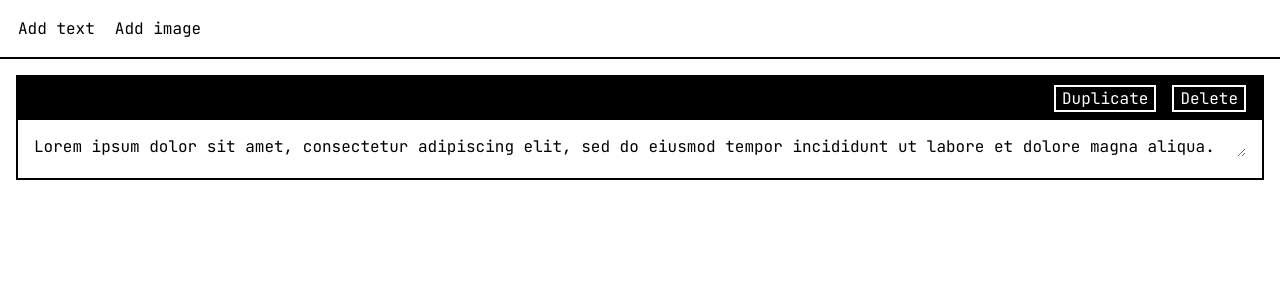
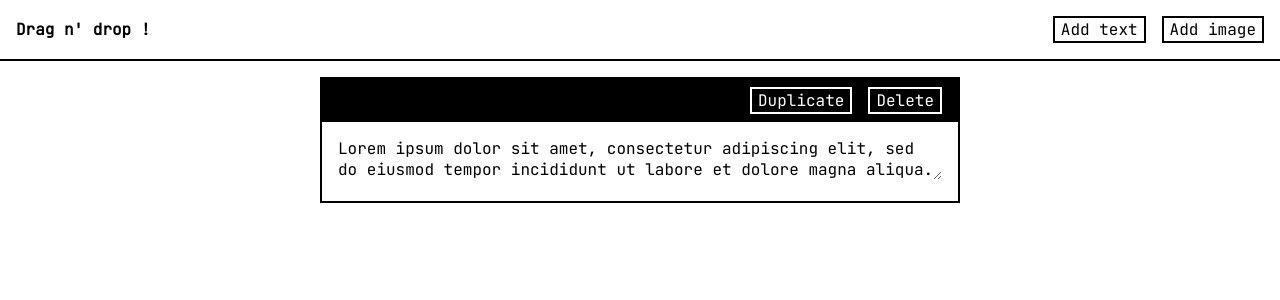
Before and after one commit to ljeandin/drag-drop-website-builder, a Vue app: page / in a window 1280 px wide. Both pictures are taken after a click on the button "Add text". Shown: the top 300 px of the page. Built offline with nearby package versions, Linux system fonts and the light colour scheme.

Commit message:
Refactor and finalize style

```diff
--- a/index.html
+++ b/index.html
@@ -5,13 +5,13 @@
         <link
             rel="icon"
             type="image/svg+xml"
-            href="/vite.svg"
+            href="https://picsum.photos/id/127/16/16"
         />
         <meta
             name="viewport"
             content="width=device-width, initial-scale=1.0"
         />
-        <title>Vite + Vue</title>
+        <title>Drag & drop website builder</title>
         <link
             rel="preconnect"
             href="https://fonts.googleapis.com"
--- a/src/components/atoms/button/button.scss
+++ b/src/components/atoms/button/button.scss
@@ -1,19 +1,9 @@
 .button {
     background-color: transparent;
-    &.button--without-border {
-        border: $stroke-width solid transparent;
-        padding: 0;
+    border: $stroke-width solid currentColor;
+    cursor: pointer;
 
-        &:hover {
-            border-bottom: $stroke-width solid currentColor;
-        }
-    }
-
-    &.button--with-border {
-        border: $stroke-width solid currentColor;
-
-        &:hover {
-            background-color: $color-tertiary;
-        }
+    &--dark-bg:hover {
+        background-color: $color-tertiary;
     }
 }
--- a/src/components/helpers/blockStore.js
+++ b/src/components/helpers/blockStore.js
@@ -71,10 +71,6 @@ export const blockStore = reactive({
         );
 
         if (currentBlock) {
-            const draggedBlock = this.blocks.find(
-                (block) => blockId === block.id
-            );
-
             // extract the current block from the list
             this.blocks = [
                 ...this.blocks.filter(
@@ -94,11 +90,11 @@ export const blockStore = reactive({
                 this.blocks.splice(
                     nextBlockIndex,
                     0,
-                    draggedBlock
+                    currentBlock
                 );
             } else {
                 // else, insert it at the end
-                this.blocks.push(draggedBlock);
+                this.blocks.push(currentBlock);
             }
 
             this.saveBlocks();
--- a/src/components/molecules/header/Header.vue
+++ b/src/components/molecules/header/Header.vue
@@ -26,17 +26,22 @@
 
 <template>
     <header class="header">
+        <h1>Drag n' drop !</h1>
+        <div>
             <button
-            class="button button--without-border"
+                type="button"
+                class="button"
                 @click="onClickAddText"
             >
                 Add text
             </button>
             <button
-            class="button button--without-border"
+                type="button"
+                class="button"
                 @click="onClickAddImage"
             >
                 Add image
             </button>
+        </div>
     </header>
 </template>
--- a/src/components/molecules/header/header.scss
+++ b/src/components/molecules/header/header.scss
@@ -1,6 +1,12 @@
 .header {
     display: flex;
+    justify-content: space-between;
+    align-items: center;
     padding: 2 * $spacing;
     gap: 2 * $spacing;
     border-bottom: $stroke-width solid $color-primary;
+    & > * {
+        display: flex;
+        gap: 2 * $spacing;
+    }
 }
--- a/src/components/organisms/builder-canvas/builder-canvas.scss
+++ b/src/components/organisms/builder-canvas/builder-canvas.scss
@@ -2,5 +2,6 @@
     padding: 2 * $spacing;
     display: flex;
     flex-direction: column;
+    align-items: center;
     gap: 2 * $spacing;
 }
--- a/src/components/organisms/image-picker/ImagePicker.vue
+++ b/src/components/organisms/image-picker/ImagePicker.vue
@@ -39,7 +39,8 @@
         <div class="image-picker__header">
             <p>Choose a new image</p>
             <button
-                class="button button--with-border"
+                type="button"
+                class="button button--dark-bg"
                 @click="$emit('closeImagePicker')"
             >
                 X
@@ -48,6 +49,7 @@
         <div class="image-picker__content-wrapper">
             <div class="image-picker-list">
                 <button
+                    type="button"
                     v-for="image in predefinedImages"
                     :key="image.id"
                     class="image-picker-list__button"
--- a/src/components/organisms/page-block/PageBlock.vue
+++ b/src/components/organisms/page-block/PageBlock.vue
@@ -75,20 +75,23 @@
     >
         <div class="page-block__header">
             <button
+                type="button"
                 v-if="blockType === 'image'"
-                class="page-block__header-button button button--with-border"
+                class="page-block__header-button button button--dark-bg"
                 @click="toggleImagePicker()"
             >
                 Change image
             </button>
             <button
-                class="page-block__header-button button button--with-border"
+                type="button"
+                class="page-block__header-button button button--dark-bg"
                 @click="onDuplicateBlock(blockId)"
             >
                 Duplicate
             </button>
             <button
-                class="page-block__header-button button button--with-border"
+                type="button"
+                class="page-block__header-button button button--dark-bg"
                 @click="onDeleteBlock(blockId)"
             >
                 Delete
--- a/src/components/organisms/page-block/page-block.scss
+++ b/src/components/organisms/page-block/page-block.scss
@@ -1,5 +1,7 @@
 .page-block {
     border: $stroke-width solid $color-primary;
+    width: 100%;
+    max-width: 80 * $spacing;
 
     &--dragging {
         opacity: 30%;
--- a/src/reset.scss
+++ b/src/reset.scss
@@ -55,3 +55,7 @@ h5,
 h6 {
     text-wrap: balance;
 }
+
+h1 {
+    font-size: 1em;
+}
```
Lines whose indentation alone changed are shown as unchanged.
